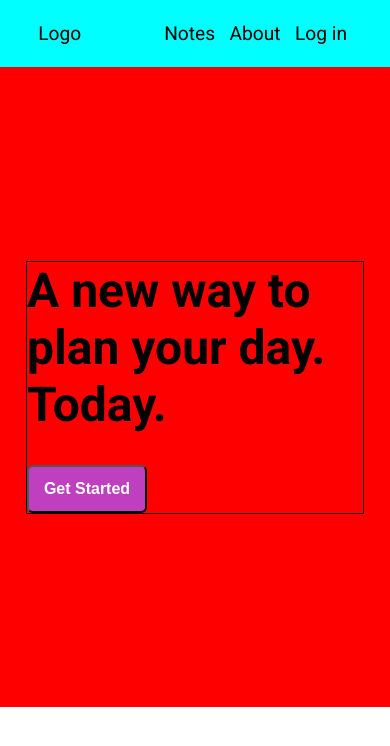
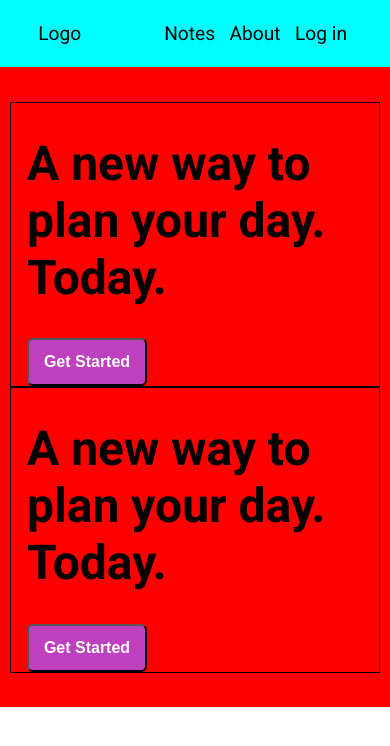
Before and after one commit to yousufmohi/planned, a plain HTML site: page Home.html in a window 390 px wide. Drawn offline with Linux system fonts and the light colour scheme.

Commit message:
Small Responsive Additions

```diff
--- a/Home.html
+++ b/Home.html
@@ -18,11 +18,13 @@
         </nav>
     </header>
     <div class="container">
-        <div class="heading">
-            <div class="left-header">
-                <h1>A new way to plan your day. Today.</h1>
-                <button class="btn" id="start-btn">Get Started</button>
-            </div>
+        <div class="left-header">
+            <h1>A new way to plan your day. Today.</h1>
+            <button class="btn" id="start-btn">Get Started</button>
+        </div>
+        <div class="right-header">
+            <h1>A new way to plan your day. Today.</h1>
+            <button class="btn" id="start-btn">Get Started</button>
         </div>
     </div>
 </body>
--- a/styles.css
+++ b/styles.css
@@ -1,4 +1,8 @@
 @import url('https://fonts.googleapis.com/css2?family=Noto+Sans:wght@300&family=Open+Sans:wght@500&family=Roboto:ital,wght@0,100;0,300;0,400;0,500;0,700;0,900;1,100;1,300;1,400;1,500;1,700;1,900&display=swap');
+
+html, body {
+    height:100%;
+}
 
 body {
     margin: 0px;
@@ -33,28 +37,40 @@ html {
 /* Container One CSS */
 .container {
     background-color: red;
-    height: 100%;
+    height: 40%;
     display: flex;
+    flex-direction: row;
+
+    justify-content: center;
     min-height: 40em;
     align-items: center;
+    width: 100%;
 }
 
-.container h1 {
-    margin-top: 0;
 
+
+.left-header {
+    padding: 0 1em;
+    margin: 0 20px 0 auto;
+    min-width: 300px;
+    border:1px solid black;
 }
 
-.heading {
-    margin: 0 auto;
+.right-header {
+    padding: 0 1em;
+    margin-right: auto;
+    margin-left: 0;
+    min-width: 300px;
+    border:1px solid black;
 }
 
-.heading h1 {
+.right-header h1 {
     font-size: 3em;
     width: 7em;
 }
-
-.left-header {
-    border:1px solid black;
+.left-header h1 {
+    font-size: 3em;
+    width: 7em;
 }
 
 .btn {
@@ -66,3 +82,17 @@ html {
     height: 3em;
     width: 7.5em;
 }
+
+@media screen and (max-width: 766px) {
+    .container {
+        flex-direction: column;
+    }
+
+    .right-header {
+        margin: 0;
+    }
+
+    .left-header {
+        margin: 0;
+    }
+}
```
